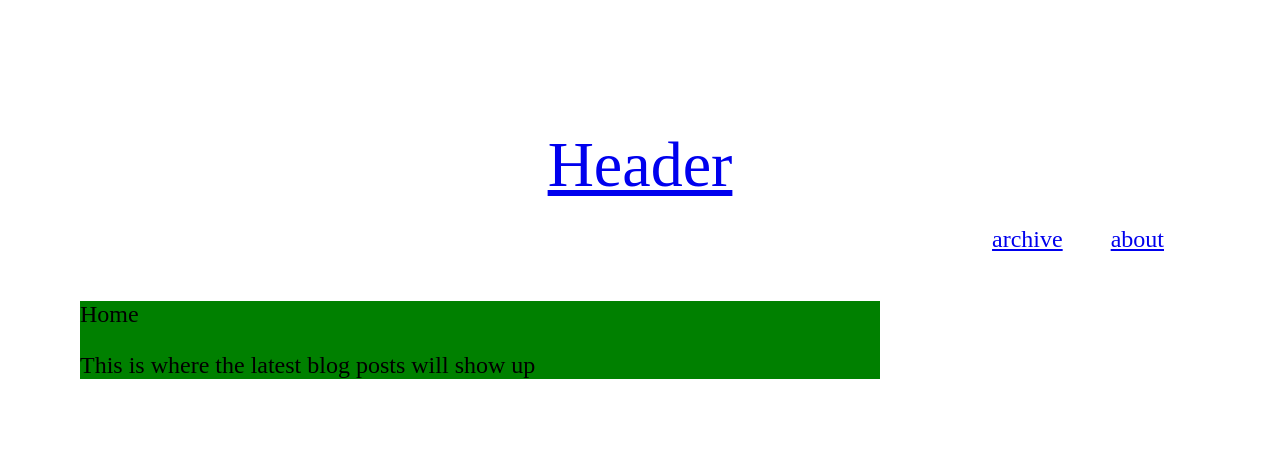
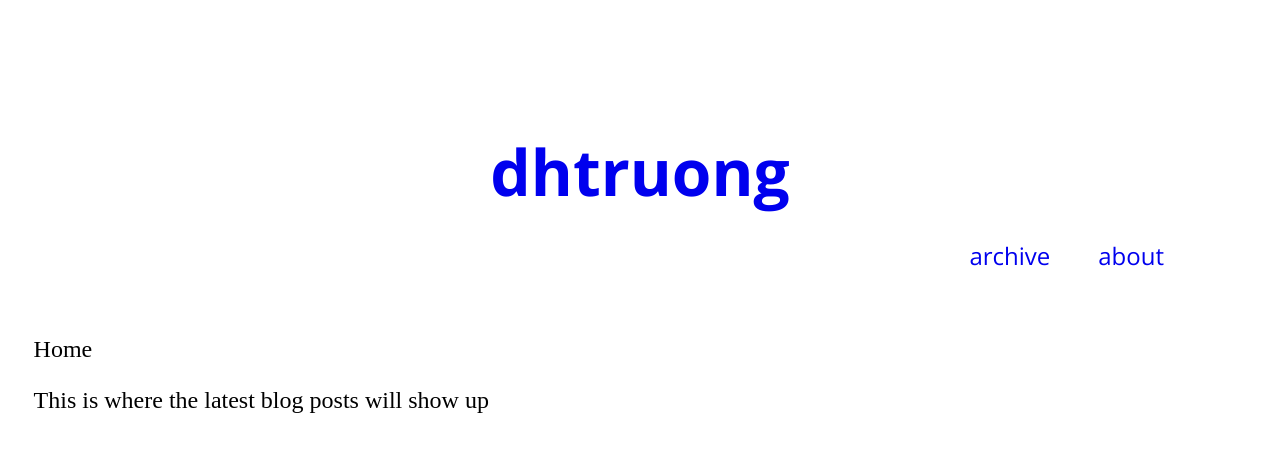
Before and after one commit to duyhtruong/photo_blog, a React (Create React App) app: page / in a window 1280 px wide. Shown: the top 452 px of the page. Built offline with nearby package versions, Linux system fonts and the light colour scheme; no server answers.

Commit message:
stylized and working blog

```diff
--- a/src/components/Archive.js
+++ b/src/components/Archive.js
@@ -15,17 +15,24 @@ class Archive extends React.Component{
 	renderCategories(){
 		return (
 			<div className='archiveCategories'>
-					<div>
-						<h2>Places</h2>
+					<div className='archiveItem'>
+						<h1 className='headerFont'>Places</h1>
+						<div className='bodyFont'>
 						{this.renderTags('places')}
+						</div>
 					</div>
-					<div>
-						<h2>Things</h2>
+					<div className='archiveItem'>
+						<h1 className='headerFont'>Things</h1>
+						<div className='bodyFont'>
 						{this.renderTags('things')}
+						</div>
 					</div>
-					<div>
-						<h2>Food</h2>
+					<div className='archiveItem'>
+
+						<h1 className='headerFont'>Food</h1>
+						<div className='bodyFont' >
 						{this.renderTags('food')}
+						</div>
 					</div>
 			</div>
 		)
@@ -58,10 +65,10 @@ class Archive extends React.Component{
 			<div>
 				<Header/>
 				<div className='Body'>
-					Archive
-					<img src='https://bit.ly/2VG9R2U'/>
+
+					<div>
 						{this.renderCategories()}
-
+					</div>
 
 				</div>
 
--- a/src/components/Header.js
+++ b/src/components/Header.js
@@ -8,7 +8,7 @@ class Header extends React.Component{
 		return(
 			<div>
 				<div className='headerText'>
-					<Link to='/'>Header</Link>
+					<Link to='/'>dhtruong</Link>
 				</div>
 				<NavBar />
 			</div>
--- a/src/components/Home.js
+++ b/src/components/Home.js
@@ -1,10 +1,10 @@
 import React from 'react';
 import Header from './Header';
 import '../index.css';
-import { documentToReactComponents } from '@contentful/rich-text-react-renderer';
+
 import { connect } from 'react-redux';
 import { getAllPosts } from '../actions';
-
+import { compiler } from 'markdown-to-jsx';
 
 
 
@@ -28,7 +28,10 @@ class Home extends React.Component {
 			return (
 				<div>
 					<h1>{this.props.allPosts[0][0]['fields']['title']}</h1>
-					{documentToReactComponents(this.props.allPosts[0][0]['fields']['body'])}
+							<div className='innerBody'>
+							{compiler(this.props.allPosts[0][0]['fields']['bodyTest'])}
+							</div>
+
 				</div>
 
 
--- a/src/components/SinglePost.js
+++ b/src/components/SinglePost.js
@@ -3,7 +3,7 @@ import Header from './Header';
 
 import { connect } from 'react-redux';
 import { getAllPosts } from '../actions';
-import { documentToReactComponents } from '@contentful/rich-text-react-renderer';
+
 
 import { compiler } from 'markdown-to-jsx';
 
@@ -32,9 +32,9 @@ class SinglePost extends React.Component{
 							<h1>
 							{item['fields']['title']}
 							</h1>
-
-							{documentToReactComponents(item['fields']['body'])}
+							<div className='innerBody'>
 							{compiler(item['fields']['bodyTest'])}
+							</div>
 					</div>
 
 			)
@@ -49,9 +49,9 @@ class SinglePost extends React.Component{
 	render(){
 		return (
 
-			<div>
+			<div >
 				<Header/>
-				SinglePost
+
 			<div className='Body'>
 				{this.renderPost(this.props.match.params.id)}
 			</div>
--- a/src/index.css
+++ b/src/index.css
@@ -1,22 +1,67 @@
+
+@import url('https://fonts.googleapis.com/css?family=Open+Sans:300,400,600,700');
+
 .headerText{
 	display: flex;
 	font-size: 4em;
 	justify-content: center;
 	margin-top: 2em;
+	font-family: 'Open Sans', sans-serif;
+	font-weight: 700;
 
 }
 
+a {
+	text-decoration: none;
+}
+
+a:visited {
+	color: black;
+}
+
+a:hovor {
+	color: yellow;
+}
+
+
+.headerFont {
+	font-family: 'Open Sans', sans-serif;
+	font-weight: 700;
+	font-size: 1.5em;
+}
+
+
 .Body{
-	margin-left: 3em;
-	margin-right: 3em;
+	margin: auto;
+	padding: 2vh 2vw 2vh 2vw;
 	font-size: 1.5em;
-	width: 800px;
-	background-color: green;
+	max-width: 100vw;
+
 	overflow-wrap: break-word;
 }
 
 .Body img{
-	width: 250px;
+	width: 90vw;
+}
+
+.Body h1{
+	font-family: 'Open Sans', san-serif;
+	font-weight: 600;
+}
+
+.Body h2 {
+	font-family: 'Open Sans', san-serif;
+	font-weight: 400;
+}
+
+.innerBody {
+	padding-left: 2vw;
+	padding-right: 2vw;
+}
+
+.bodyFont {
+	font-family: 'Open Sans', san-serif;
+	font-weight: 300;
 }
 
 .navBar{
@@ -24,6 +69,7 @@
 	justify-content: flex-end;
 	margin-right: 2.5em;
 	font-size: 1.5em;
+	font-family: 'Open Sans', san-serif;
 }
 
 .navBar li {
@@ -33,5 +79,22 @@
 
 .archiveCategories{
 	display: flex;
-	justify-content: space-between;
+	justify-content: space-around;
+	align-content: center;
+	flex-wrap: wrap;
+	text-align:center;
+
 }
+
+.archiveItem{
+	width: 100%;
+}
+
+
+
+
+
+li {
+	list-style: none;
+
+}
```
